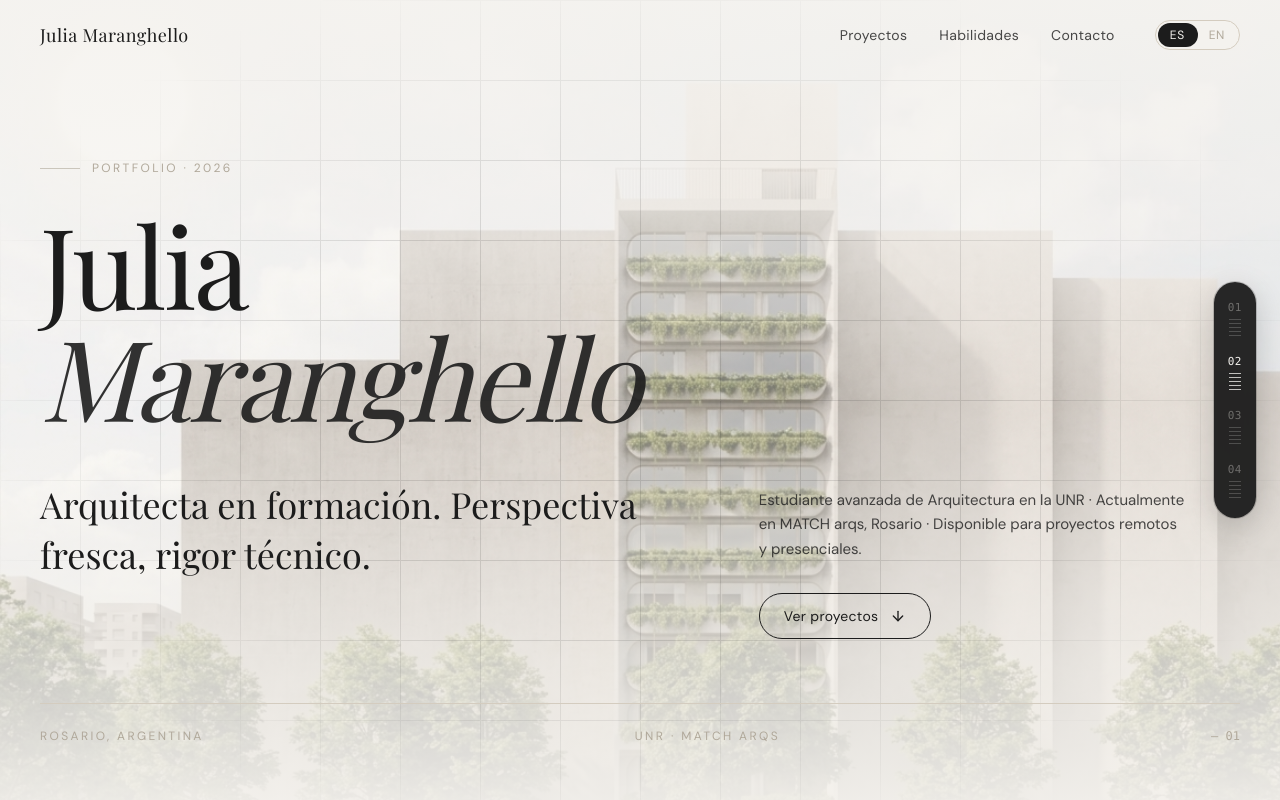
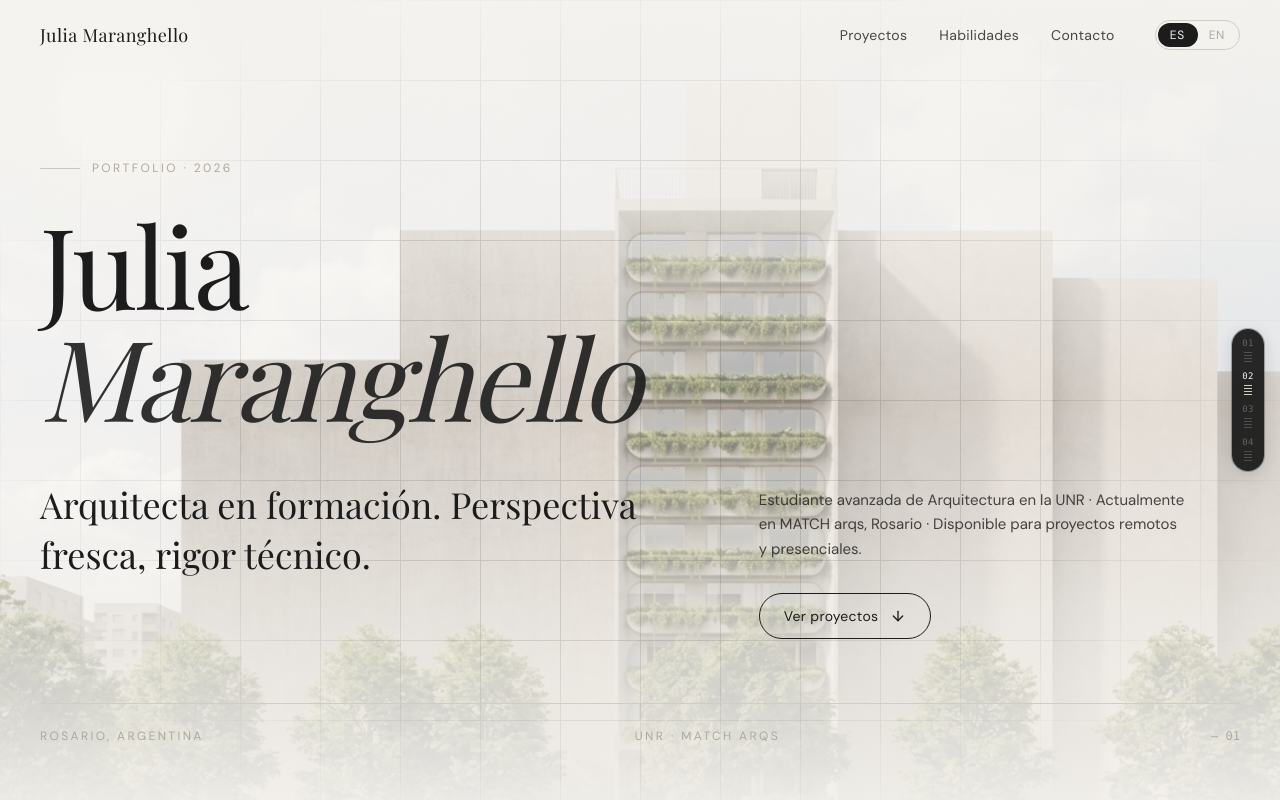
Before and after one commit to gaspiDev/julia-maranghello-portfolio, a Next.js app: page / in a window 1280 px wide. Shown: the top 800 px of the page. Built offline with nearby package versions, Linux system fonts and the light colour scheme; a web font is replaced by a local one.

Commit message:
refactor: refine indicator design with semantic tokens and reduced ticks
Improve indicator with tighter layout and active highlight.

Co-authored-by: Gaspar Carballada <178427025+gaspiDev@users.noreply.github.com>

```diff
--- a/components/scrollbar-indicator.tsx
+++ b/components/scrollbar-indicator.tsx
@@ -16,7 +16,7 @@ const SECTIONS: Section[] = [
   { id: "contact", label: "Contact" },
 ]
 
-const TICKS_PER_SECTION = 5
+const TICKS_PER_SECTION = 4
 
 export function ScrollBarIndicator() {
   const [activeIndex, setActiveIndex] = useState(0)
@@ -73,15 +73,15 @@ export function ScrollBarIndicator() {
       role="navigation"
       aria-label="Section progress"
       className={cn(
-        "pointer-events-none fixed right-4 top-1/2 z-40 hidden -translate-y-1/2 sm:flex md:right-6",
+        "pointer-events-none fixed right-3 top-1/2 z-40 hidden -translate-y-1/2 sm:flex md:right-4",
         "transition-all duration-500 ease-out",
-        visible ? "translate-x-0 opacity-100" : "translate-x-4 opacity-0",
+        visible ? "translate-x-0 opacity-100" : "translate-x-3 opacity-0",
       )}
     >
       <div
         className={cn(
-          "pointer-events-auto flex flex-col items-stretch gap-1 rounded-full px-1.5 py-3",
-          "bg-foreground/95 shadow-[0_8px_30px_rgb(0,0,0,0.18)] ring-1 ring-foreground/20 backdrop-blur",
+          "pointer-events-auto flex flex-col items-stretch gap-0.5 rounded-full px-1 py-1.5",
+          "bg-primary/95 shadow-[0_4px_16px_rgb(28,28,28,0.15)] ring-1 ring-primary/30 backdrop-blur",
         )}
       >
         {SECTIONS.map((section, i) => {
@@ -94,32 +94,32 @@ export function ScrollBarIndicator() {
               aria-label={`Go to ${section.label} section`}
               aria-current={isActive ? "true" : undefined}
               className={cn(
-                "group flex flex-col items-center gap-1.5 rounded-full px-2 py-2",
-                "outline-none focus-visible:ring-1 focus-visible:ring-background/60",
+                "group flex flex-col items-center gap-1 rounded-full px-1.5 py-1",
+                "outline-none focus-visible:ring-1 focus-visible:ring-primary-foreground/60",
                 "transition-colors duration-200",
               )}
             >
               <span
                 className={cn(
-                  "font-mono text-[11px] leading-none tracking-wider tabular-nums",
+                  "font-mono text-[9px] leading-none tracking-wider tabular-nums",
                   "transition-all duration-300",
                   isActive
-                    ? "text-background"
-                    : "text-background/35 group-hover:text-background/70",
+                    ? "text-primary-foreground"
+                    : "text-primary-foreground/30 group-hover:text-primary-foreground/60",
                 )}
               >
                 {String(i + 1).padStart(2, "0")}
               </span>
 
-              <span className="flex flex-col items-center gap-[3px]" aria-hidden="true">
+              <span className="flex flex-col items-center gap-[2px]" aria-hidden="true">
                 {Array.from({ length: TICKS_PER_SECTION }).map((_, t) => (
                   <span
                     key={t}
                     className={cn(
-                      "block h-px w-3 origin-center transition-all duration-300",
+                      "block h-px w-2 origin-center transition-all duration-300",
                       isActive
-                        ? "bg-background/75"
-                        : "bg-background/20 group-hover:bg-background/40",
+                        ? "bg-accent"
+                        : "bg-primary-foreground/20 group-hover:bg-primary-foreground/40",
                     )}
                   />
                 ))}
```
